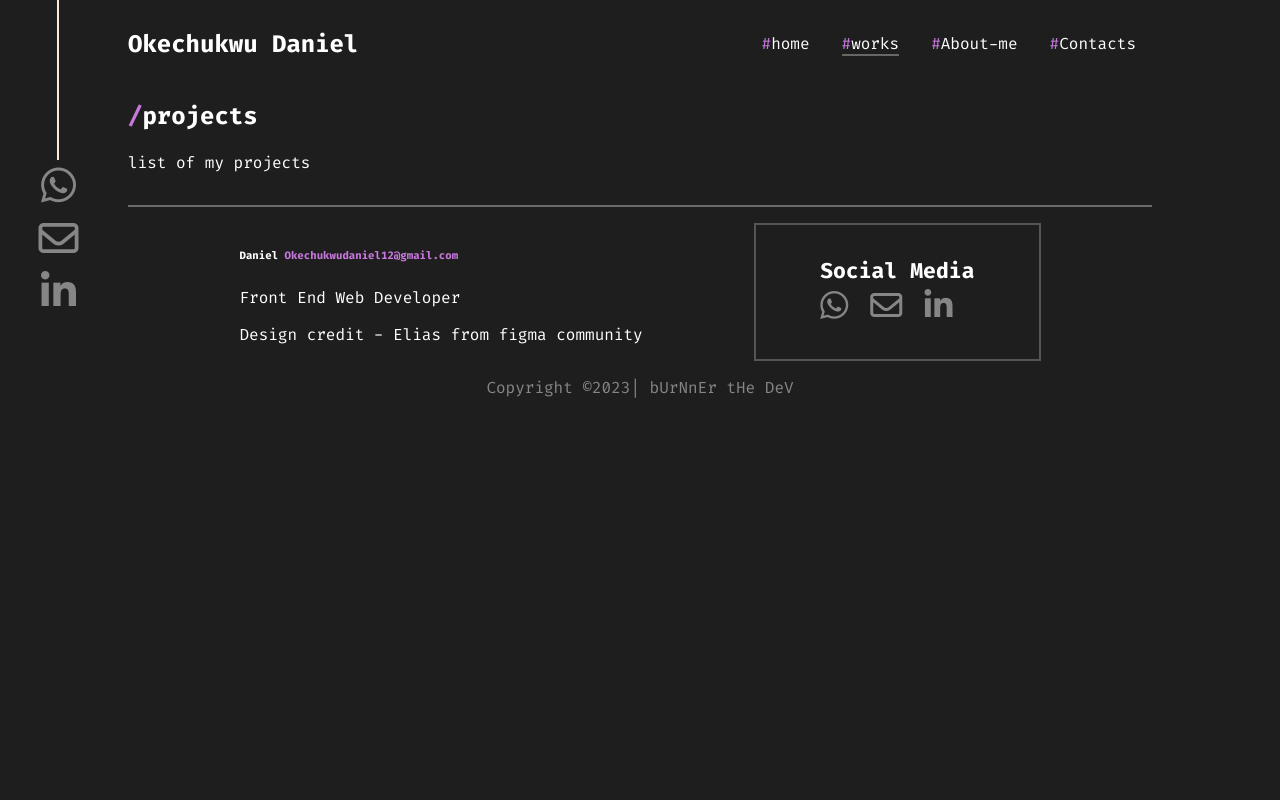
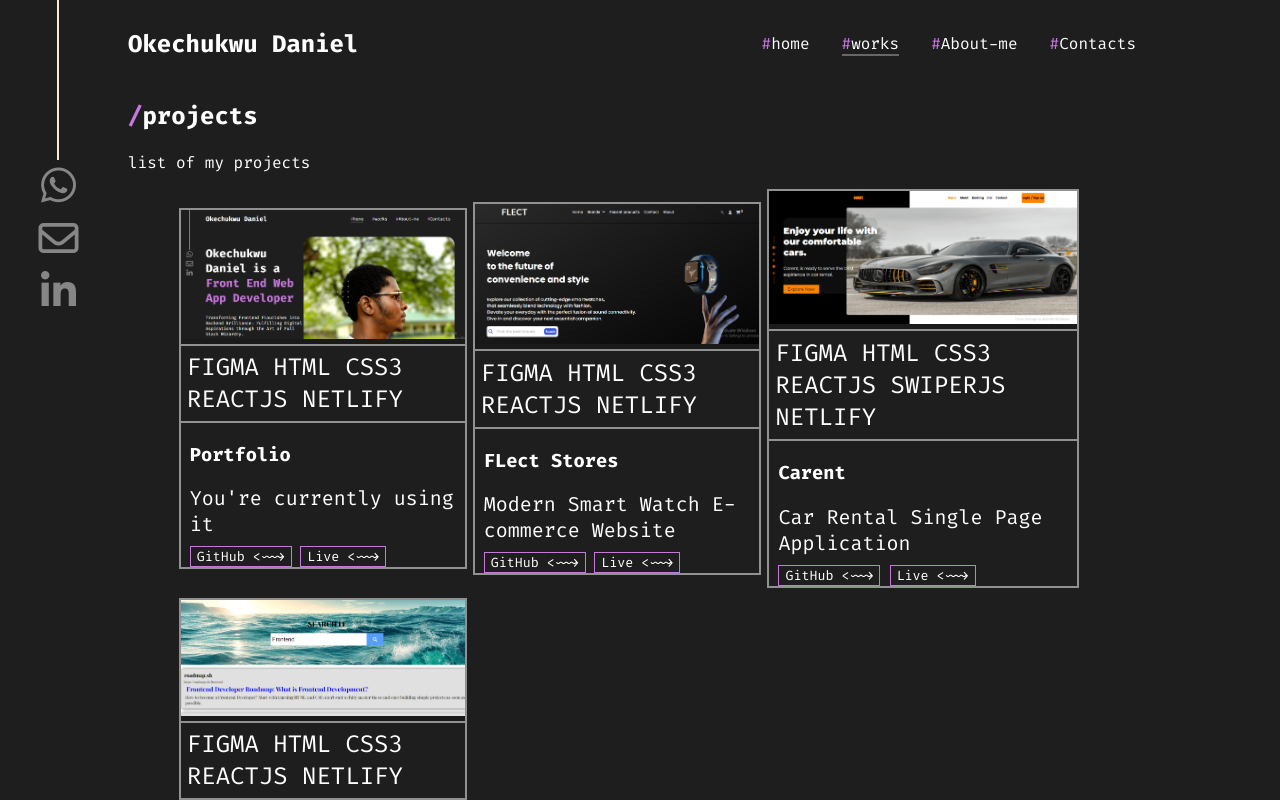
Before and after one commit to Naijabunner/portfolio, a React (Vite) app: page /projects in a window 1280 px wide. Shown: the top 800 px of the page. Built offline with nearby package versions, Linux system fonts and the light colour scheme.

Commit message:
projects page completed

```diff
--- a/src/pages/Home/Works/projects.jsx
+++ b/src/pages/Home/Works/projects.jsx
@@ -1,6 +1,29 @@
 import Navbar from "../../../components/Navbar";
+import UseProjectData from "../../../Data/projectData";
 
 const Projectcomp = () => {
+  const data = UseProjectData();
+  const mappedProjects = data.map((project) => {
+    return (
+      <div className="d">
+        <div className="project_img">
+          <img src={project.img} alt="" />
+        </div>
+        <div className="project_tools">
+            <p>{project.tools}</p>
+        </div>
+        <div className="project_innerWrapper">
+            <h3 className="project_name">{project.project_name}</h3>
+          <p>{project.notes}</p>
+          <div className="btns_wrapper">
+
+            <button className="github_btn"><a href={project.github}target="_blank">GitHub {"<~~>"}</a> </button>
+            <button className="live_btn"><a href={project.live}target="_blank">Live {"<~~>"}</a> </button>
+          </div>
+        </div>
+      </div>
+    );
+  });
     return ( <>
     <Navbar currentPage = "project"/>
     <div className="wrapper">
@@ -8,6 +31,10 @@ const Projectcomp = () => {
             <h2> <span>/</span>projects</h2>
             <p>list of my projects</p>
         </div>
+        <div className="dd">
+           {mappedProjects}
+        </div>
+
     </div>
     </> );
 }
```
